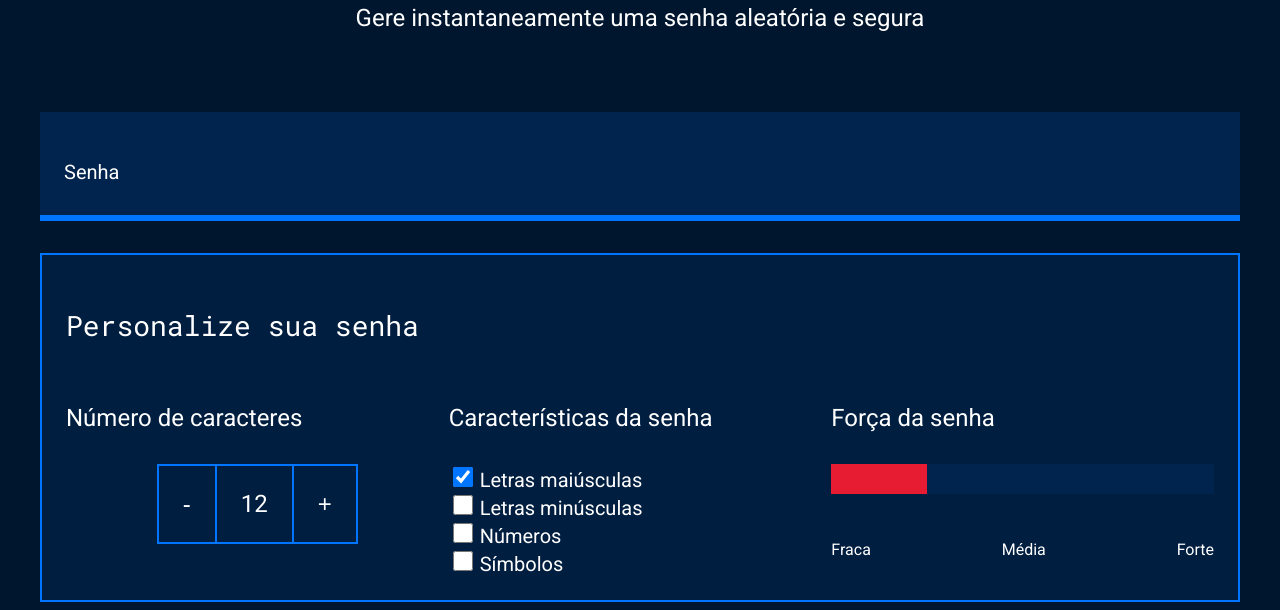
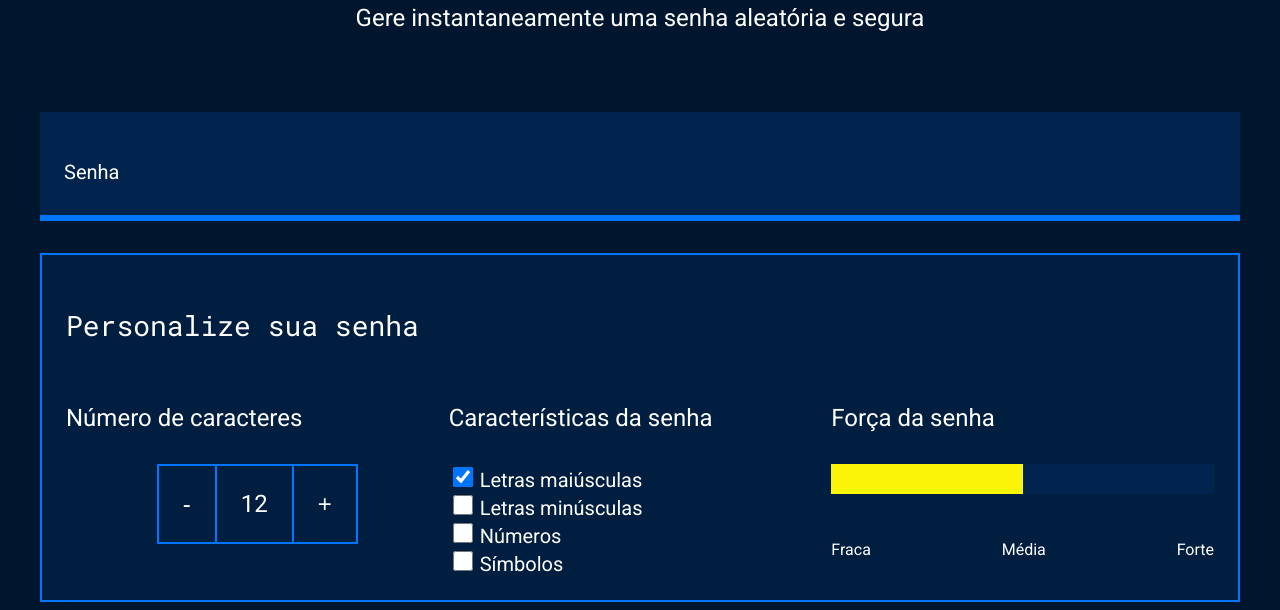
Before and after one commit to henrypedroso/gerador_senhas_2026_vers-o_3, a plain HTML site: page index.html in a window 1280 px wide. Shown: the part 214-824 px from the top of the page. Drawn offline with Linux system fonts and the light colour scheme.

Commit message:
ssssssssssssss

```diff
--- a/index.html
+++ b/index.html
@@ -52,7 +52,7 @@
                 <div class="parametro-senha">
                     <h4 class="parametro-senha__titulo">Força da senha</h4>
                     <div class="barra"></div>
-                    <div class="fraca"></div>
+                    <div class="media"></div>
                     <div class="parametro-senha-textos">
                         <p>Fraca</p>
                         <p>Média</p>
```
